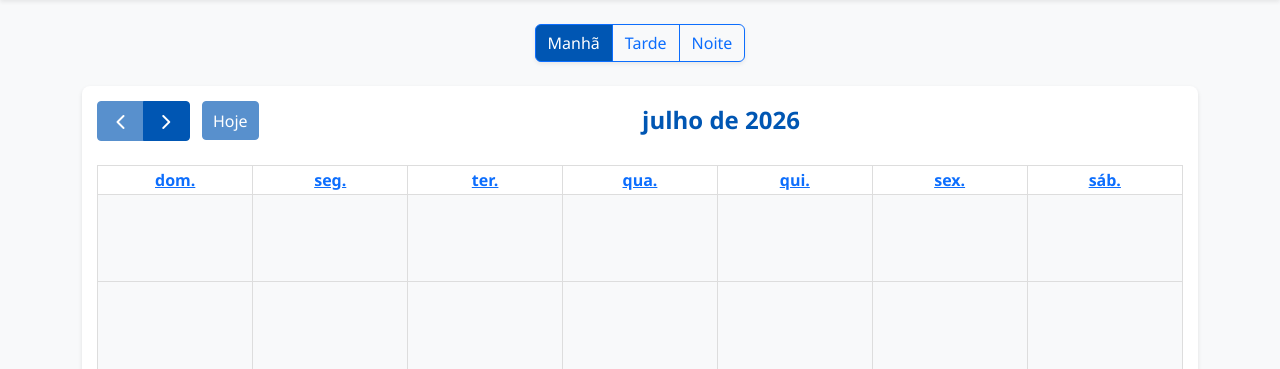
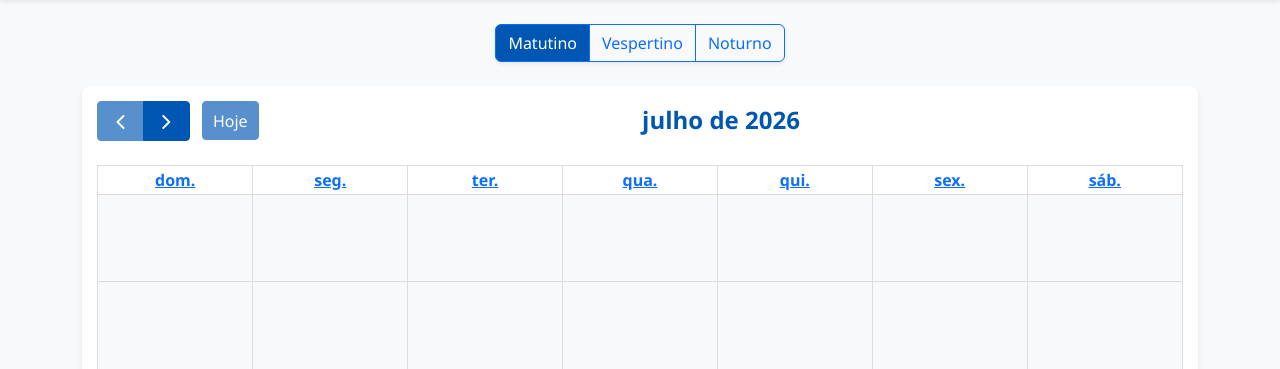
Before and after one commit to fabiomont2-jpg/sigea, a Flask app: page /calendario in a window 1280 px wide. Shown: the part 66-435 px from the top of the page. Run offline with Flask 3, Linux system fonts and the light colour scheme; data that the repository does not hold is empty; some libraries are stand-ins or nearby versions.

Commit message:
Update calendario_v2.html

```diff
--- a/templates/calendario_v2.html
+++ b/templates/calendario_v2.html
@@ -18,9 +18,9 @@
 <div class="row mb-4">
     <div class="col-md-12 text-center">
         <div class="btn-group shadow-sm" role="group">
-            <button type="button" class="btn btn-outline-primary turno-btn active" data-turno="Matutino">Manhã</button>
-            <button type="button" class="btn btn-outline-primary turno-btn" data-turno="Vespertino">Tarde</button>
-            <button type="button" class="btn btn-outline-primary turno-btn" data-turno="Noturno">Noite</button>
+            <button type="button" class="btn btn-outline-primary turno-btn active" data-turno="Matutino">Matutino</button>
+            <button type="button" class="btn btn-outline-primary turno-btn" data-turno="Vespertino">Vespertino</button>
+            <button type="button" class="btn btn-outline-primary turno-btn" data-turno="Noturno">Noturno</button>
         </div>
     </div>
 </div>
```
